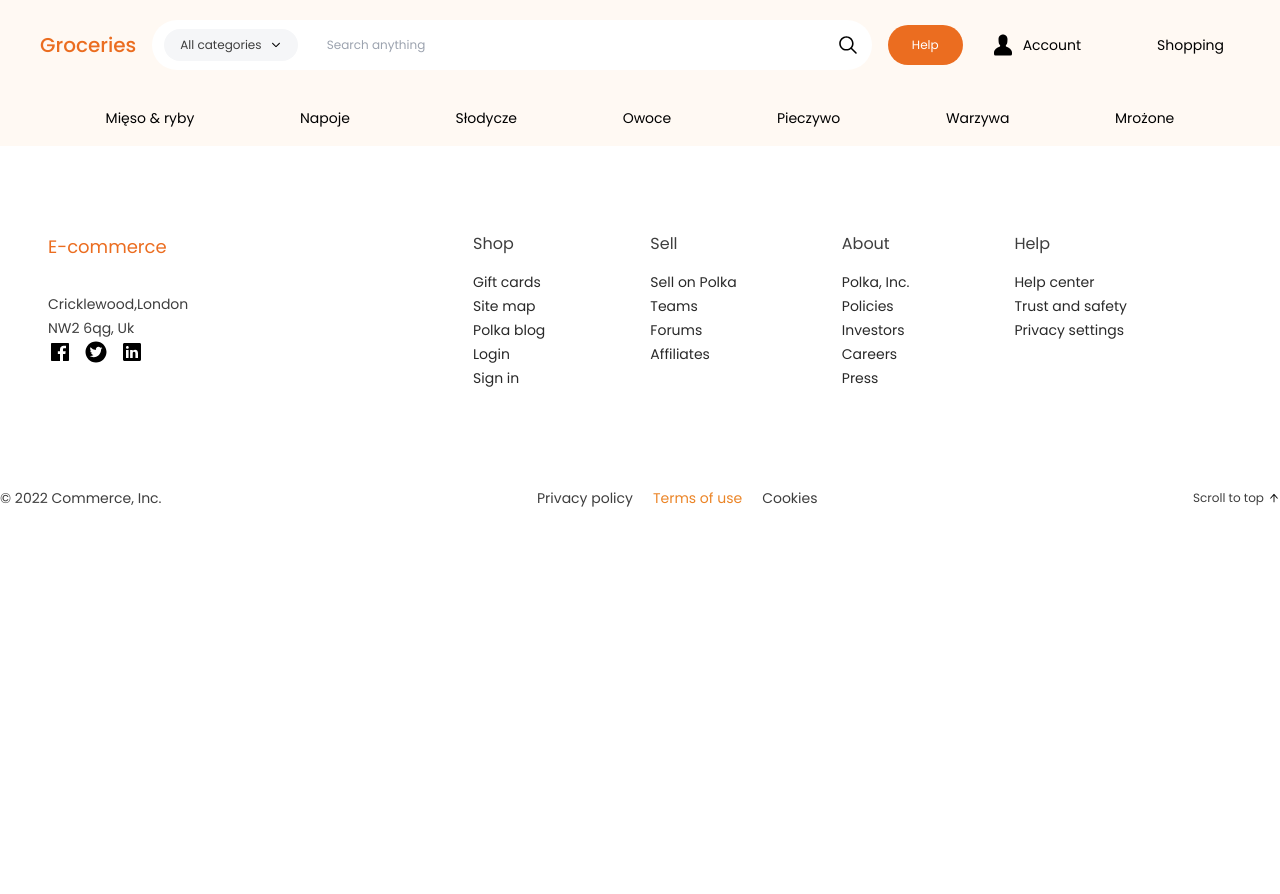
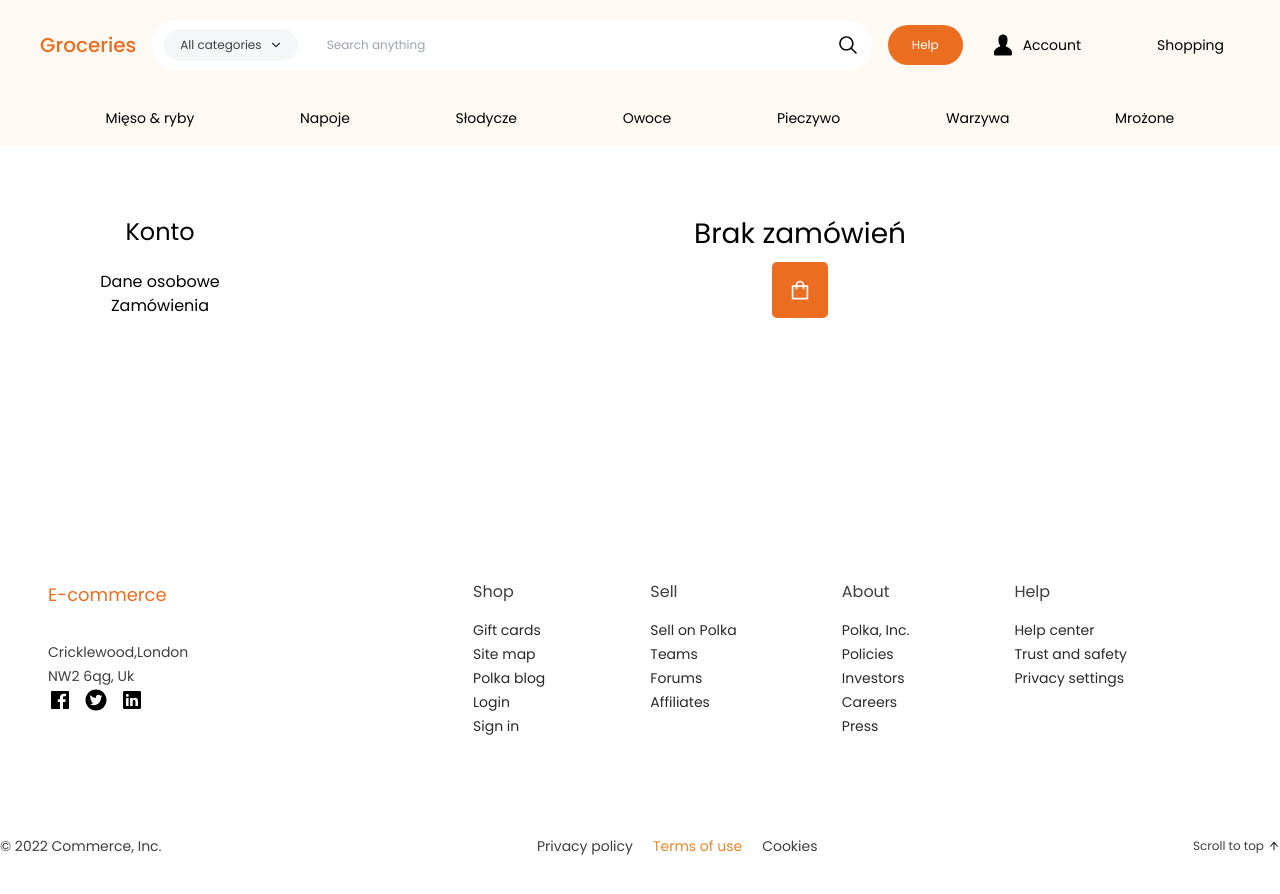
Before and after one commit to Guczu/grocery-app, a React (Vite) app in the folder client/: page /account in a window 1280 px wide. Shown: the top 894 px of the page. Before the commit the page ends 800 px from the top, so only its background shows below. Built offline with nearby package versions, Linux system fonts and the light colour scheme; some icons are missing.

Commit message:
added account page

```diff
--- a/client/src/App.jsx
+++ b/client/src/App.jsx
@@ -4,6 +4,7 @@ import Products from "./views/Products/Products";
 import Navbar from "./views/Navbar/Navbar";
 import Categories from "./views/Categories/Categories";
 import Footer from "./views/Footer/Footer";
+import Account from "./views/Account/Account";
 
 function App() {
   return (
@@ -13,6 +14,7 @@ function App() {
         <Routes>
           <Route path="/" element={<Home />} />
           <Route path="/categories/:filter" element={<Products />} />
+          <Route path="/account" element={<Account />} />
         </Routes>
         <Footer/>
       </div>
--- a/client/src/components/CustomInput/CustomInput.jsx
+++ b/client/src/components/CustomInput/CustomInput.jsx
@@ -1,5 +1,3 @@
-import { useEffect } from "react"
-
 const CustomInput = ({
     children,
     className,
--- /dev/null
+++ b/client/src/views/Account/Account.jsx
@@ -0,0 +1,30 @@
+import { useState } from "react"
+import AccountMenu from "./AccountMenu/AccountMenu"
+import AccountPanel from "./AccountPanel/AccountPanel";
+import AccountPersonalData from "./AccountPersonalData/AccountPersonalData";
+import AccountOrders from "./AccountOrders/AccountOrders";
+
+const Account = () => {
+    const [menuOptions, setMenuOptions] = useState([{
+        name: "Dane osobowe",
+        component: <AccountPersonalData/>,
+        panelId: 0
+    },
+    {
+        name: "Zamówienia",
+        component: <AccountOrders/>,
+        panelId: 1
+    }]);
+    const [panelIndex, setPanelIndex] = useState(1);
+
+    console.log(panelIndex)
+
+  return (
+    <section className="container mx-auto flex flex-row mt-12 min-h-[300px]">
+        <AccountMenu menuOptions={menuOptions} setPanelIndex={setPanelIndex}/>
+        <AccountPanel menuOptions={menuOptions} panelIndex={panelIndex}/>
+    </section>
+  )
+}
+
+export default Account
--- /dev/null
+++ b/client/src/views/Account/AccountMenu/AccountMenu.jsx
@@ -0,0 +1,22 @@
+const AccountMenu = ({ menuOptions, setPanelIndex }) => {
+  return (
+    <div className="w-1/4 flex flex-col items-center">
+
+        <span className="text-heading-5 p-6">
+            Konto
+        </span>
+
+        {menuOptions.map((link, index) => (
+            <button
+                key={index}
+                onClick={() => setPanelIndex(link.panelId)}
+                className="hover:border-b-[3px] border-main-third rounded-[3px]"
+            >
+                <span>{link.name}</span>
+            </button>
+        ))}
+    </div>
+  )
+}
+
+export default AccountMenu
--- /dev/null
+++ b/client/src/views/Account/AccountOrders/AccountOrders.jsx
@@ -0,0 +1,21 @@
+import CustomButton from "../../../components/CustomButton/CustomButton"
+import { AiOutlineShopping } from 'react-icons/ai'
+
+const AccountOrders = () => {
+  return (
+    <div className="w-full relative flex flex-col items-center">
+
+        <div className="w-max flex flex-col items-center justify-center gap-3">
+            <span className="text-heading-6">
+                Brak zamówień
+            </span>
+
+            <CustomButton styles="w-14 h-14 rounded-[5px] bg-main-primary hover:bg-main-third text-white">
+                <AiOutlineShopping className="w-6 h-6"/>
+            </CustomButton>
+        </div>
+    </div>
+  )
+}
+
+export default AccountOrders
--- /dev/null
+++ b/client/src/views/Account/AccountPanel/AccountPanel.jsx
@@ -0,0 +1,10 @@
+const AccountPanel = ({ menuOptions, panelIndex }) => {
+    console.log(menuOptions[0].component)
+  return (
+    <div className="w-3/4 flex justify-center p-6">
+        {menuOptions[panelIndex].component}
+    </div>
+  )
+}
+
+export default AccountPanel
--- /dev/null
+++ b/client/src/views/Account/AccountPersonalData/AccountPersonalData.jsx
@@ -0,0 +1,27 @@
+import CustomButton from "../../../components/CustomButton/CustomButton"
+import { FiEdit } from 'react-icons/fi'
+
+const AccountPersonalData = () => {
+  return (
+    <div className="w-full relative flex flex-col">
+
+        <CustomButton styles="w-14 h-14 rounded bg-main-primary hover:bg-main-third text-white absolute right-0">
+            <FiEdit className="w-6 h-6"/>
+        </CustomButton>
+
+        <span className="text-heading-4 mb-6">
+            Dane osobowe
+        </span>
+
+        <div className="flex flex-col gap-2 text-heading-2">
+            <span>Imię: Twoje Imię</span>
+            <span>Nazwisko: Twoje Nazwisko</span>
+            <span>E-mail: Email</span>
+            <span>Numer telefonu: Nr Telefonu</span>
+        </div>
+
+    </div>
+  )
+}
+
+export default AccountPersonalData
--- a/client/src/views/Navbar/Navbar.jsx
+++ b/client/src/views/Navbar/Navbar.jsx
@@ -45,9 +45,9 @@ const Navbar = () => {
 
             <CustomButton styles="text-body-6 gap-2">
                 <GoPerson className="relative w-6 h-6 hover:cursor-pointer"/>
-                <span className="hidden sm:flex">
+                <Link to='/account' className="hidden sm:flex">
                     Account
-                </span>
+                </Link>
             </CustomButton>
 
             <CustomButton styles="text-body-6 gap-2">
--- a/client/src/views/Products/ProductsList/ProductsList.jsx
+++ b/client/src/views/Products/ProductsList/ProductsList.jsx
@@ -8,7 +8,6 @@ const ProductsList = () => {
         <ProductTile/>
         <ProductTile/>
         <ProductTile/>
-        {}
     </div>
   )
 }
```
